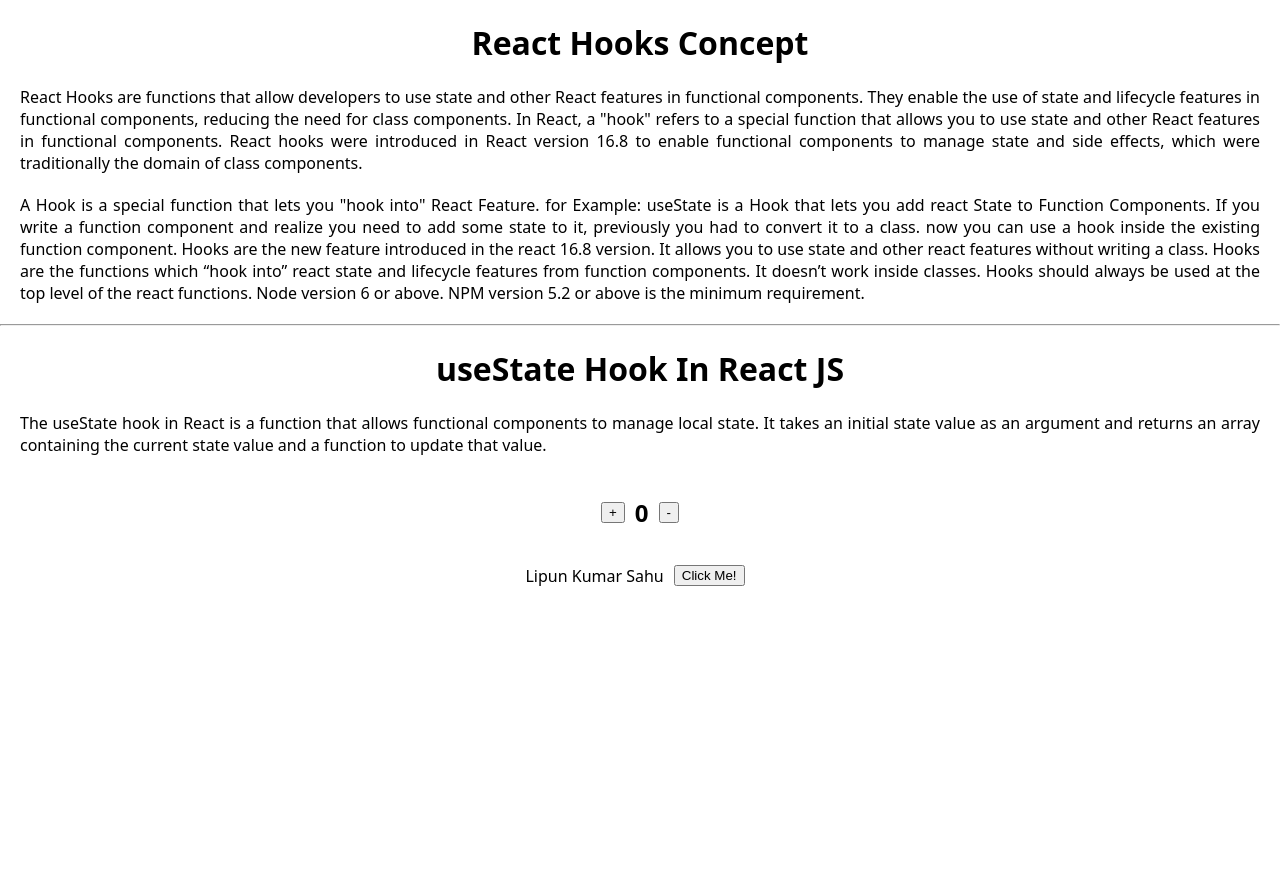
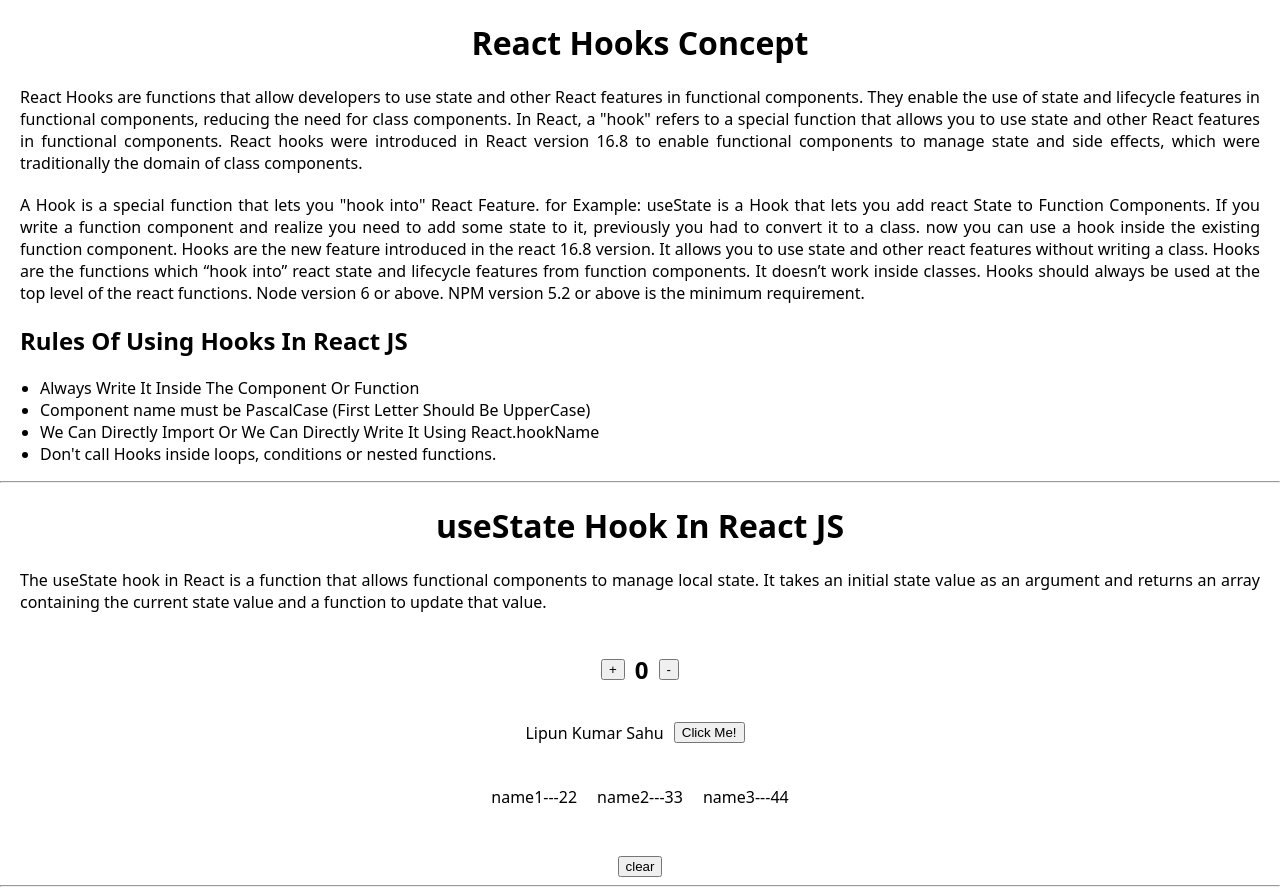
Before and after one commit to Atish280301/ReactHooksConcept, a React (Create React App) app: page / in a window 1280 px wide. Before the commit the page ends 800 px from the top, so only its background shows below. Built offline with nearby package versions, Linux system fonts and the light colour scheme.

Commit message:
useState Hook In React -02

```diff
--- a/src/App.css
+++ b/src/App.css
@@ -5,3 +5,6 @@
     margin: 20px;
     text-align: justify;
 }
+.H2{
+    margin: 20px;
+}
--- a/src/App.jsx
+++ b/src/App.jsx
@@ -1,23 +1,14 @@
 import React from "react";
 import './App.css';
 import UseStateHook from "./Components/UseStateHook/UseStateHook";
+import Intro from "./Components/Intro/Intro";
 const App = () => {
   return (
     <div>
-      <h1 className="H1">React Hooks Concept</h1>
-      <p className="P">
-        React Hooks are functions that allow developers to use state and other React features in functional components. They enable the use of state and lifecycle features in functional components, reducing the need for class components.
-        In React, a "hook" refers to a special function that allows you to use state and other React features in functional components. React hooks were introduced in React version 16.8 to enable functional components to manage state and side effects, which were traditionally the domain of class components.
-      </p>
-      <p className="P">
-        A Hook is a special function that lets you "hook into" React Feature. for Example: useState is a Hook that lets you add react State to Function Components.
-        If you write a function component and realize you need to add some state to it, previously you had to convert it to a class.
-        now you can use a hook inside the existing function component.
-        Hooks are the new feature introduced in the react 16.8 version. It allows you to use state and other react features without writing a class. Hooks are the functions which “hook into” react state and lifecycle features from function components.
-        It doesn’t work inside classes. Hooks should always be used at the top level of the react functions. Node version 6 or above. NPM version 5.2 or above is the minimum requirement.
-      </p>
+      <Intro />
       <hr />
       <UseStateHook />
+      <hr />
     </div>
   );
 }
--- /dev/null
+++ b/src/Components/Intro/Intro.jsx
@@ -0,0 +1,27 @@
+import React from "react";
+const Intro = () => {
+    return (
+        <>
+            <h1 className="H1">React Hooks Concept</h1>
+            <p className="P">
+                React Hooks are functions that allow developers to use state and other React features in functional components. They enable the use of state and lifecycle features in functional components, reducing the need for class components.
+                In React, a "hook" refers to a special function that allows you to use state and other React features in functional components. React hooks were introduced in React version 16.8 to enable functional components to manage state and side effects, which were traditionally the domain of class components.
+            </p>
+            <p className="P">
+                A Hook is a special function that lets you "hook into" React Feature. for Example: useState is a Hook that lets you add react State to Function Components.
+                If you write a function component and realize you need to add some state to it, previously you had to convert it to a class.
+                now you can use a hook inside the existing function component.
+                Hooks are the new feature introduced in the react 16.8 version. It allows you to use state and other react features without writing a class. Hooks are the functions which “hook into” react state and lifecycle features from function components.
+                It doesn’t work inside classes. Hooks should always be used at the top level of the react functions. Node version 6 or above. NPM version 5.2 or above is the minimum requirement.
+            </p>
+            <h2 className="H2">Rules Of Using Hooks In React JS</h2>
+            <ul>
+                <li>Always Write It Inside The Component Or Function</li>
+                <li>Component name must be PascalCase (First Letter Should Be UpperCase)</li>
+                <li>We Can Directly Import Or We Can Directly Write It Using React.hookName</li>
+                <li>Don't call Hooks inside loops, conditions or nested functions.</li>
+            </ul>
+        </>
+    );
+}
+export default Intro;
--- a/src/Components/UseStateHook/UseStateHook.jsx
+++ b/src/Components/UseStateHook/UseStateHook.jsx
@@ -1,6 +1,7 @@
 import React, { useState } from "react";
 import '../Styles/UseStateHook.css';
 import UseStateHook1 from "./UseStateHook1";
+import UseStateHook2 from "./UseStateHook2";
 const UseStateHook = () => {
     const [num, setNum] = useState(0);
     const UP = () => {
@@ -21,6 +22,7 @@ const UseStateHook = () => {
                 <button className="BTN" onClick={DOWN}>-</button>
             </div>
             <UseStateHook1 />
+            <UseStateHook2 />
         </>
     );
 }
--- /dev/null
+++ b/src/Components/UseStateHook/UseStateHook2.jsx
@@ -0,0 +1,30 @@
+import React, { useState } from "react";
+const UseStateHook2 = () => {
+    const Array = [
+        { id: 1, name: "name1", age: 22, },
+        { id: 2, name: "name2", age: 33, },
+        { id: 3, name: "name3", age: 44, },
+    ];
+    const [mYArray, SetMyArray] = useState(Array);
+    const Clear = () => {
+        SetMyArray ([]);
+    }
+    return (
+        <>
+            <div style={{"display":"flex", "justifyContent":"center", "alignItems":"center"}}>
+                {
+                    mYArray.map((item, index) => {
+                        return (
+                            <div key={index} style={{"margin":"10px"}}>
+                                <p>{item.name}---{item.age}</p>
+                                <br />
+                            </div>
+                        );
+                    })
+                }
+            </div>
+            <button onClick={Clear} style={{"display":"block","margin":"0 auto"}}>clear</button>
+        </>
+    );
+}
+export default UseStateHook2;
```
